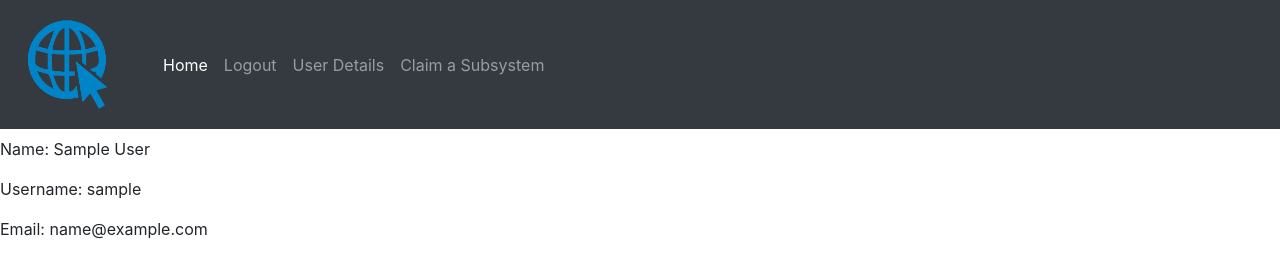
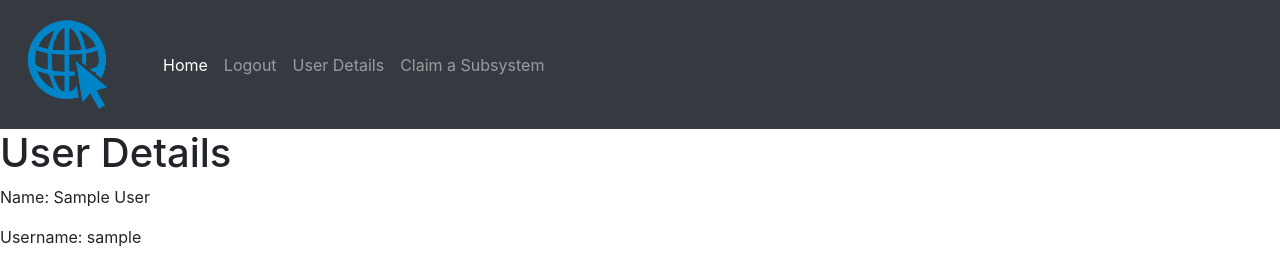
Before and after one commit to LTC-IT/LTC-Range-2019, a Flask app: page /user in a window 1280 px wide. Shown: the top 259 px of the page. Run offline with Flask 2, Linux system fonts and the light colour scheme; the visitor is signed in with stand-in values (Sample User, id 1); data comes from the database, SQL or seed files in the repository; parts of the project's set-up code (start-up, migrations or seed data) failed here and were passed over; some libraries are stand-ins or nearby versions.

Commit message:
update to user details

```diff
--- a/app.py
+++ b/app.py
@@ -196,4 +196,4 @@ def ranked_users():
     html_output = Markup("{}</tbody><table>".format(html_output))
     print(html_output)
 
-    return render_template("reportresult.html", pagetitle="Users Ranked", data=html_output, user=current_user)
+    return render_template("reportresult.html", Title="Users Ranked", data=html_output, user=current_user)
--- a/templates/user.html
+++ b/templates/user.html
@@ -3,7 +3,7 @@
 
 <!-- This creates the heading of the page and makes it the same as the title -->
 {% block header %}
-    <h1>{% block title %} {{ pagetitle }}   {% endblock %}</h1>
+    <h1>{% block title %} {{ title }}   {% endblock %}</h1>
 {% endblock %}
 
 
```
